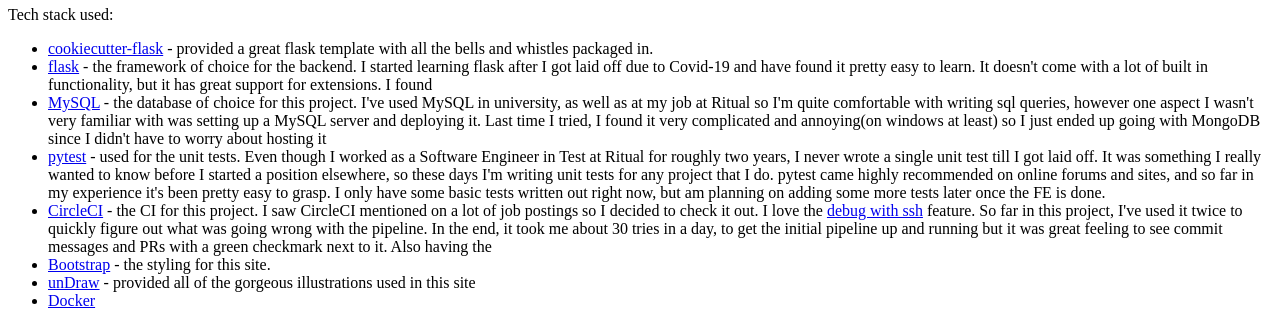
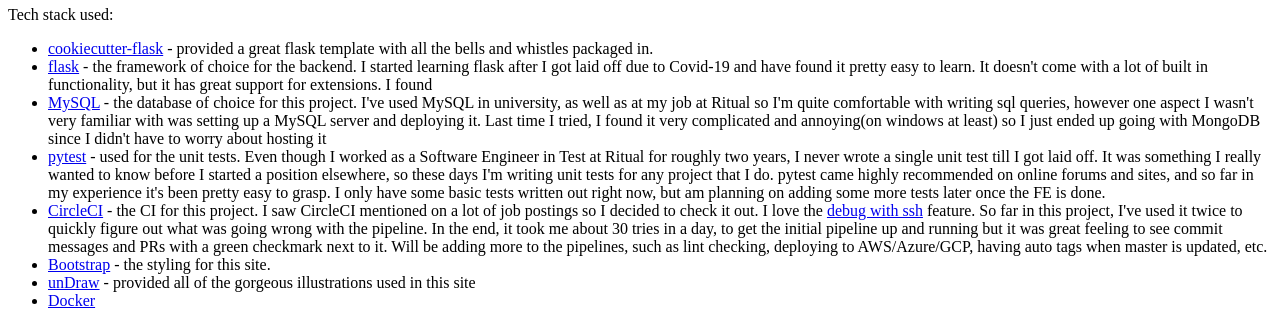
Before and after one commit to prajjwolmondal/my_url_shortner, a Flask app: template my_url_shortner/templates/public/about.html in a window 1280 px wide. Shown: the part 204-530 px from the top of the page. Run offline with Flask 2, Linux system fonts and the light colour scheme; the template is opened without the code that fills it, so the values that code supplies are empty; parts of the project's set-up code (start-up, migrations or seed data) failed here and were passed over.

Commit message:
fixing typo

```diff
--- a/my_url_shortner/templates/public/about.html
+++ b/my_url_shortner/templates/public/about.html
@@ -34,7 +34,7 @@
         </li>
         <li class="py-2">
           <a href="circleci.com/">CircleCI</a> -
-          the CI for this project. I saw CircleCI mentioned on a lot of job postings so I decided to check it out. I love the <a href="https://circleci.com/docs/2.0/ssh-access-jobs/">debug with ssh</a> feature. So far in this project, I've used it twice to quickly figure out what was going wrong with the pipeline. In the end, it took me about 30 tries in a day, to get the initial pipeline up and running but it was great feeling to see commit messages and PRs with a green checkmark next to it. Also having the
+          the CI for this project. I saw CircleCI mentioned on a lot of job postings so I decided to check it out. I love the <a href="https://circleci.com/docs/2.0/ssh-access-jobs/">debug with ssh</a> feature. So far in this project, I've used it twice to quickly figure out what was going wrong with the pipeline. In the end, it took me about 30 tries in a day, to get the initial pipeline up and running but it was great feeling to see commit messages and PRs with a green checkmark next to it. Will be adding more to the pipelines, such as lint checking, deploying to AWS/Azure/GCP, having auto tags when master is updated, etc.
         </li>
         <li class="py-2">
           <a href="https://getbootstrap.com/">Bootstrap</a> -
```
